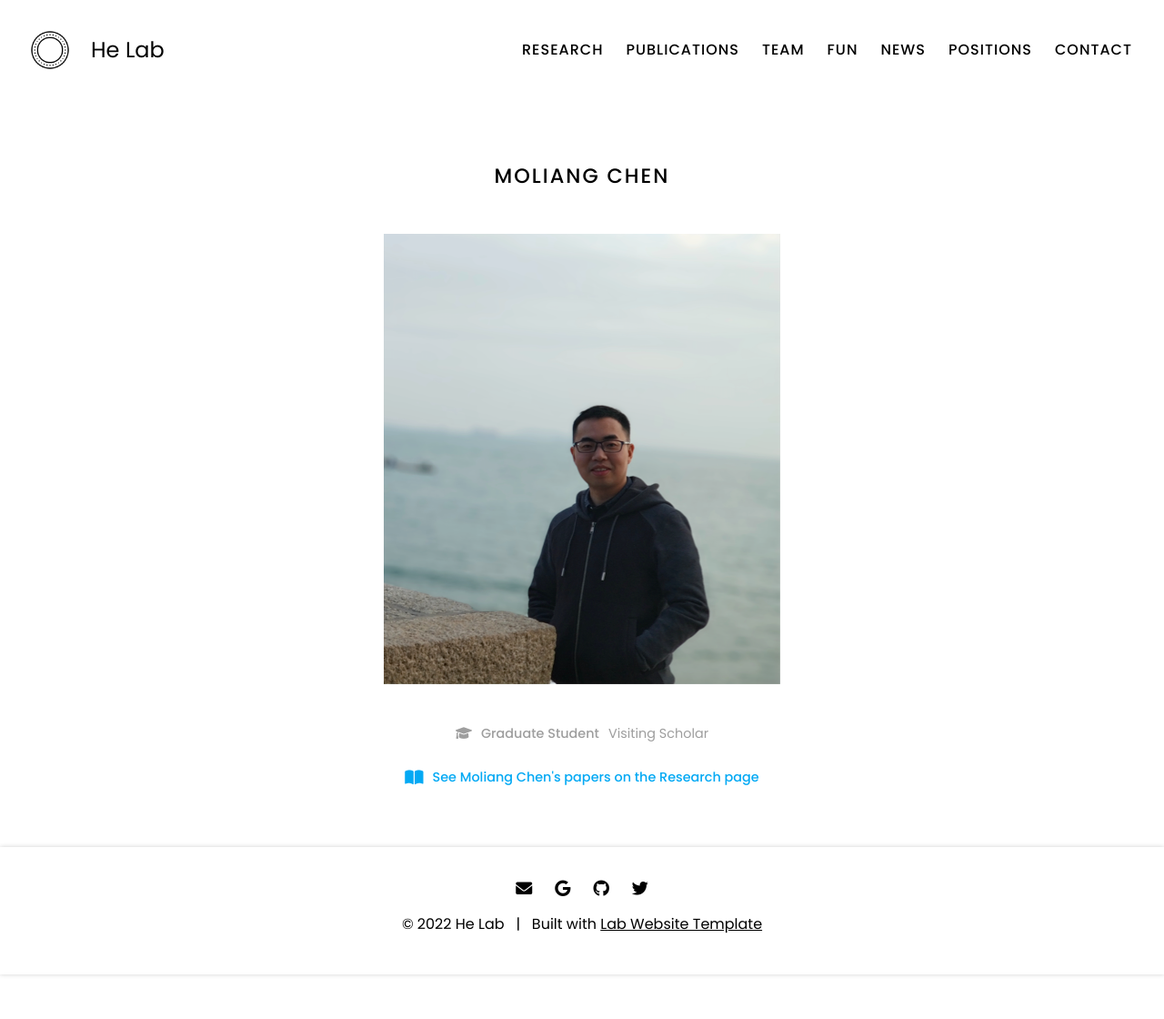
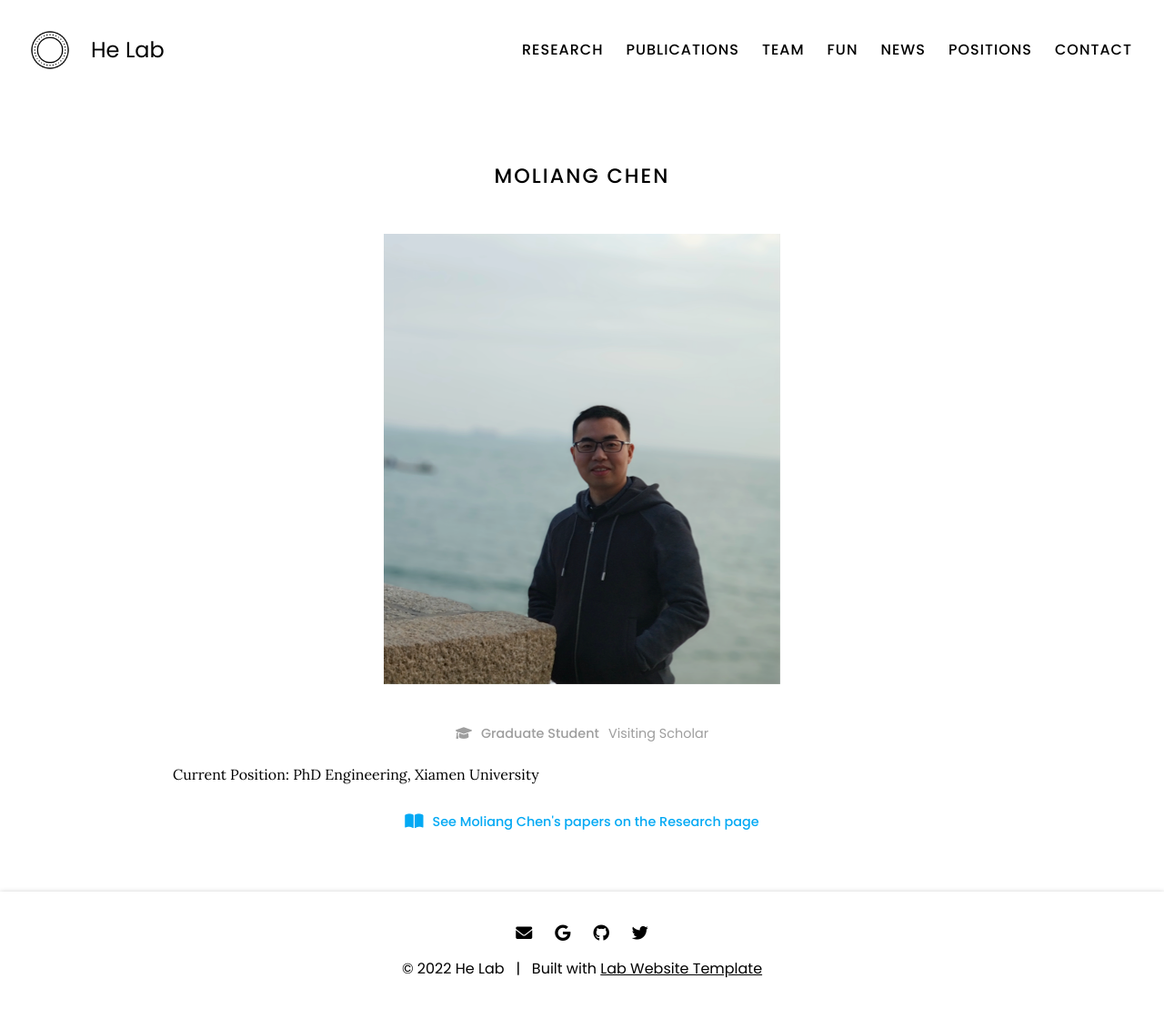
Before and after one commit to vivianschu/blue, a Jekyll site: the page built from _members/moliang-chen.md, in a window 1280 px wide. Shown: the whole page at 91% size. Built offline with Jekyll 4.4.1, drawn with Linux system fonts in a browser that asks for light colours; before the commit the page ends 1071 px from its top, so only the background shows below that.

Commit message:
Update moliang-chen.md

```diff
--- a/_members/moliang-chen.md
+++ b/_members/moliang-chen.md
@@ -9,5 +9,6 @@ aliases:
   - M Chen
 links:
   email:
-current position: PhD Engineering, Xiamen University
 ---
+
+Current Position: PhD Engineering, Xiamen University
```
